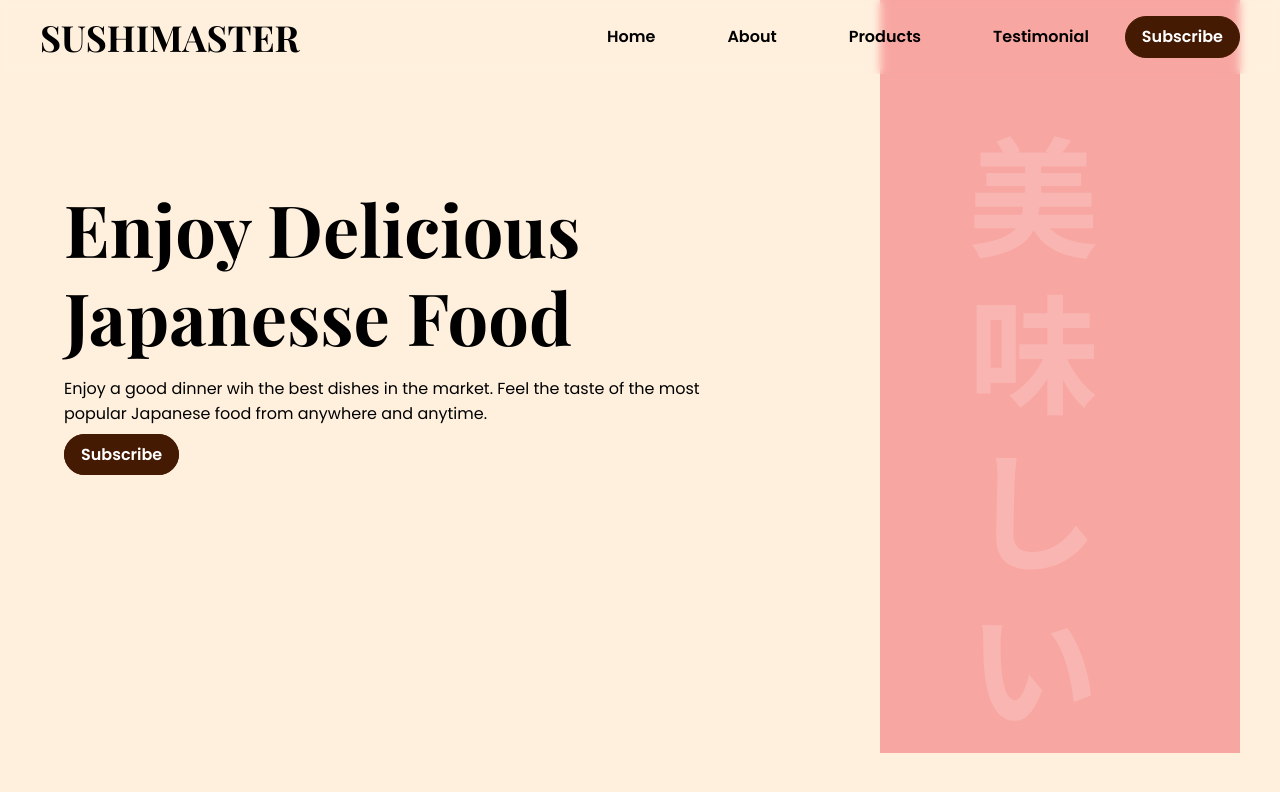
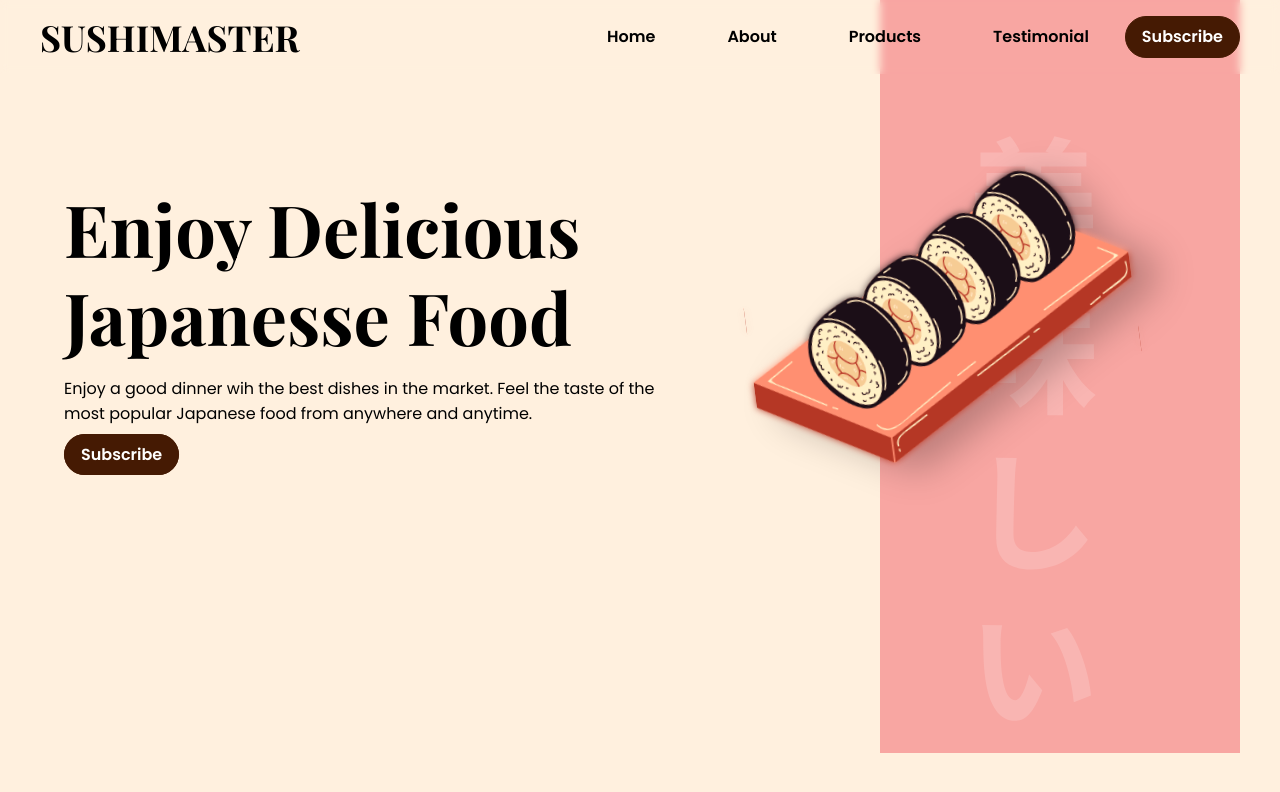
Before and after one commit to moresruth/sushi-master, a React (Vite) app: page / in a window 1280 px wide. Shown: the top 792 px of the page. Built offline with nearby package versions, Linux system fonts and the light colour scheme; a web font is replaced by a local one.

Commit message:
add: home

```diff
--- a/src/components/Home.jsx
+++ b/src/components/Home.jsx
@@ -1,4 +1,4 @@
-// import { imgHero } from "../assets";
+import { imgHero } from "../assets";
 
 const Home = () => {
   return (
@@ -25,9 +25,9 @@ const Home = () => {
         </a>
       </div>
 
-      {/* <div className="sm:w-1/2  px-6 py-6">
+      <div className="sm:w-1/2  px-6 py-6">
         <img src={imgHero} alt="" className="mt-[2rem]" />
-      </div> */}
+      </div>
     </section>
   );
 };
```
